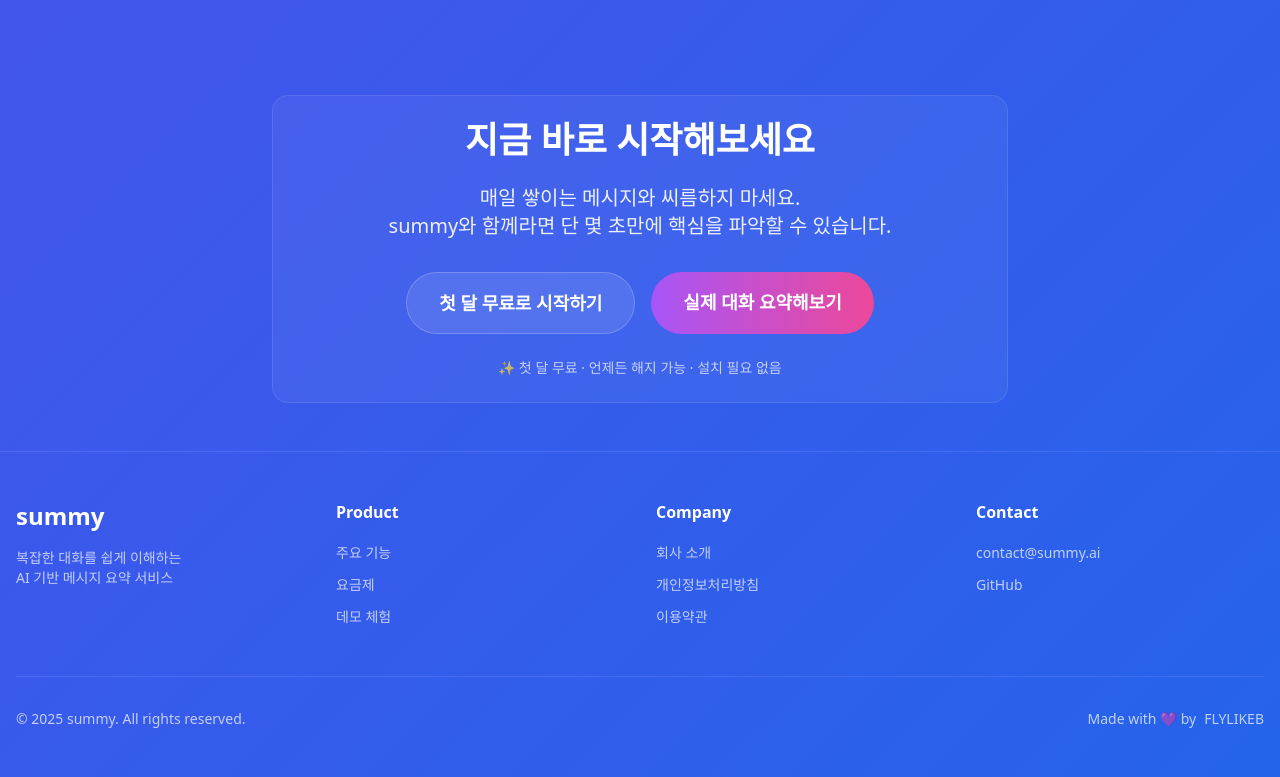
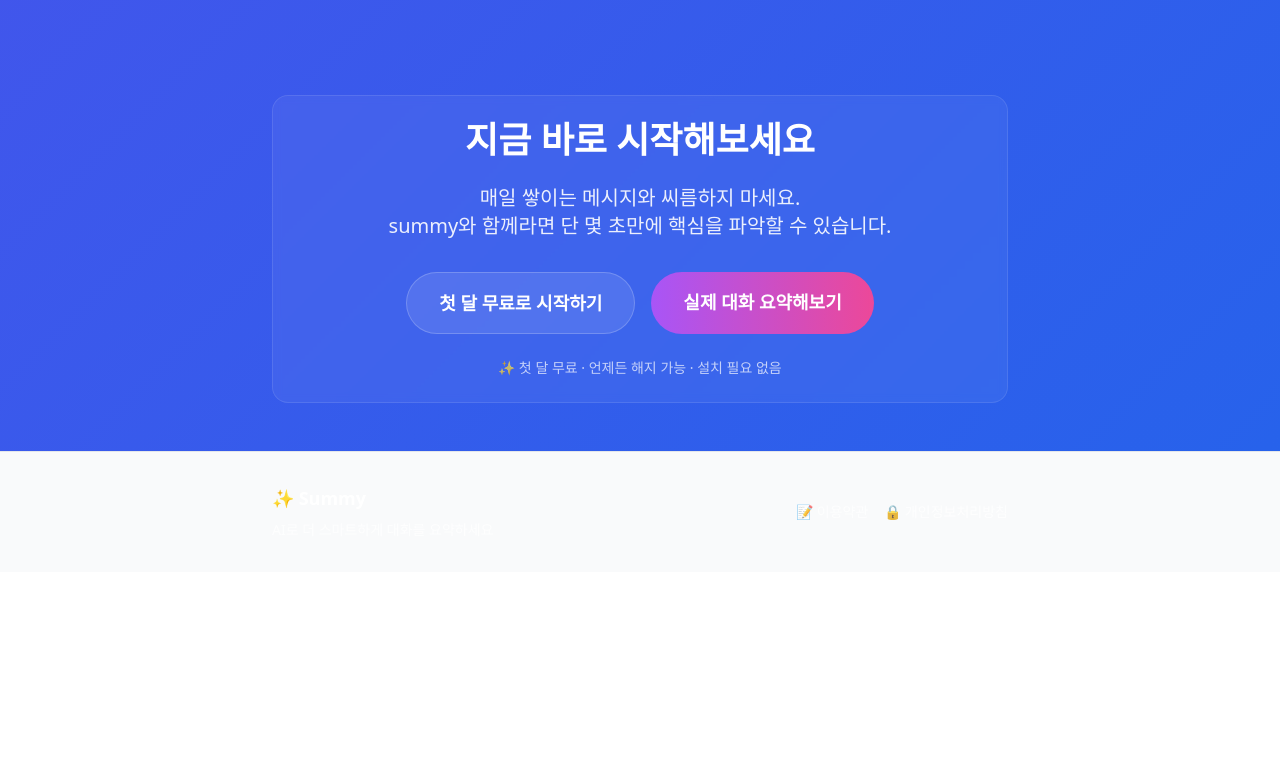
Before and after one commit to FLYLIKEB/summy, a Next.js app: page / in a window 1280 px wide. Shown: the part 3984-4761 px from the top of the page. After the commit the page ends 4556 px from the top, so only its background shows below. Built offline with nearby package versions, Linux system fonts and the light colour scheme.

Commit message:
feat: Features, Footer 컴포넌트 디자인 개선 및 HowItWorks 컴포넌트 추가

```diff
--- a/components/Features.tsx
+++ b/components/Features.tsx
@@ -5,12 +5,12 @@
     <section>
       <div className="section-container">
         <h2 className="section-title">
-          어떤 대화든 요약해드려요
+          💬 어떤 대화든 요약해드려요
         </h2>
         <div className="card">
           <div className="space-y-6">
             <div className="card">
-              <h3 className="font-bold text-lg sm:text-xl mb-3">카카오톡, 라인, 슬랙 등 다양한 메신저 지원</h3>
+              <h3 className="font-bold text-lg sm:text-xl mb-3">📱 카카오톡, 라인, 슬랙 등 다양한 메신저 지원</h3>
               <p className="text-sm sm:text-base opacity-90">
                 카카오톡, 라인, 슬랙 등 다양한 메신저의 대화를 지원해요.
                 긴 시간 동안 오간 수많은 메시지도 단 몇 초 만에 핵심만 쏙 뽑아드립니다.
@@ -25,14 +25,14 @@
               </div>
             </div>
             <div className="card">
-              <h3 className="font-bold text-lg sm:text-xl mb-3">AI가 이해하는 요약</h3>
+              <h3 className="font-bold text-lg sm:text-xl mb-3">🤖 AI가 이해하는 요약</h3>
               <p className="text-sm sm:text-base opacity-90">
                 단순히 키워드만 추출하는 것이 아니라, AI가 대화의 맥락을 이해하고
                 중요한 내용을 정확하게 요약해드려요.
               </p>
             </div>
             <div className="card">
-              <h3 className="font-bold text-lg sm:text-xl mb-3">실시간 요약</h3>
+              <h3 className="font-bold text-lg sm:text-xl mb-3">⚡ 실시간 요약</h3>
               <p className="text-sm sm:text-base opacity-90">
                 대화가 진행되는 동안 실시간으로 요약이 업데이트되어
                 중요한 내용을 놓치지 않아요.
--- a/components/Footer.tsx
+++ b/components/Footer.tsx
@@ -3,104 +3,22 @@
 
 export default function Footer() {
   return (
-    <footer className="border-t border-white border-opacity-10">
-      <div className="container mx-auto px-4 py-8 sm:py-12">
-        <div className="grid grid-cols-2 sm:grid-cols-4 gap-6 sm:gap-8">
-          {/* Brand */}
-          <div className="col-span-2 sm:col-span-1 space-y-3 sm:space-y-4">
-            <h3 className="text-xl sm:text-2xl font-bold">summy</h3>
-            <p className="text-xs sm:text-sm opacity-70">
-              복잡한 대화를 쉽게 이해하는<br />
-              AI 기반 메시지 요약 서비스
+    <footer className="bg-gray-50 border-t">
+      <div className="section-container py-8">
+        <div className="flex flex-col sm:flex-row justify-between items-center gap-4">
+          <div className="text-center sm:text-left">
+            <h3 className="font-bold text-lg mb-2">✨ Summy</h3>
+            <p className="text-sm opacity-80">
+              AI로 더 스마트하게 대화를 요약하세요
             </p>
           </div>
-
-          {/* Product */}
-          <div className="space-y-3 sm:space-y-4">
-            <h4 className="font-bold text-sm sm:text-base">Product</h4>
-            <ul className="space-y-2">
-              <li>
-                <Link href="#features" className="text-xs sm:text-sm opacity-70 hover:opacity-100">
-                  주요 기능
-                </Link>
-              </li>
-              <li>
-                <Link href="#pricing" className="text-xs sm:text-sm opacity-70 hover:opacity-100">
-                  요금제
-                </Link>
-              </li>
-              <li>
-                <Link href="#demo" className="text-xs sm:text-sm opacity-70 hover:opacity-100">
-                  데모 체험
-                </Link>
-              </li>
-            </ul>
-          </div>
-
-          {/* Company */}
-          <div className="space-y-3 sm:space-y-4">
-            <h4 className="font-bold text-sm sm:text-base">Company</h4>
-            <ul className="space-y-2">
-              <li>
-                <Link href="/about" className="text-xs sm:text-sm opacity-70 hover:opacity-100">
-                  회사 소개
-                </Link>
-              </li>
-              <li>
-                <Link href="/privacy" className="text-xs sm:text-sm opacity-70 hover:opacity-100">
-                  개인정보처리방침
-                </Link>
-              </li>
-              <li>
-                <Link href="/terms" className="text-xs sm:text-sm opacity-70 hover:opacity-100">
-                  이용약관
-                </Link>
-              </li>
-            </ul>
-          </div>
-
-          {/* Contact */}
-          <div className="col-span-2 sm:col-span-1 space-y-3 sm:space-y-4">
-            <h4 className="font-bold text-sm sm:text-base">Contact</h4>
-            <ul className="space-y-2">
-              <li>
-                <a
-                  href="mailto:contact@summy.ai"
-                  className="text-xs sm:text-sm opacity-70 hover:opacity-100"
-                >
-                  contact@summy.ai
-                </a>
-              </li>
-              <li>
-                <a
-                  href="https://github.com/FLYLIKEB/summy"
-                  target="_blank"
-                  rel="noopener noreferrer"
-                  className="text-xs sm:text-sm opacity-70 hover:opacity-100"
-                >
-                  GitHub
-                </a>
-              </li>
-            </ul>
-          </div>
-        </div>
-
-        <div className="mt-8 sm:mt-12 pt-6 sm:pt-8 border-t border-white border-opacity-10">
-          <div className="flex flex-col sm:flex-row justify-between items-center gap-3 sm:gap-4">
-            <p className="text-xs sm:text-sm opacity-70">
-              © 2025 summy. All rights reserved.
-            </p>
-            <div className="flex items-center gap-2 text-xs sm:text-sm opacity-70">
-              <span>Made with 💜 by</span>
-              <a
-                href="https://github.com/FLYLIKEB"
-                target="_blank"
-                rel="noopener noreferrer"
-                className="hover:opacity-100"
-              >
-                FLYLIKEB
-              </a>
-            </div>
+          <div className="flex gap-4">
+            <a href="#" className="text-sm opacity-80 hover:opacity-100 transition-opacity">
+              📝 이용약관
+            </a>
+            <a href="#" className="text-sm opacity-80 hover:opacity-100 transition-opacity">
+              🔒 개인정보처리방침
+            </a>
           </div>
         </div>
       </div>
--- /dev/null
+++ b/components/HowItWorks.tsx
@@ -0,0 +1,50 @@
+import React from 'react'
+
+export default function HowItWorks() {
+  return (
+    <section>
+      <div className="section-container">
+        <h2 className="section-title">
+          🎯 이렇게 사용하세요
+        </h2>
+        <div className="card">
+          <div className="space-y-8">
+            <div className="flex flex-col sm:flex-row items-start gap-4">
+              <div className="flex-shrink-0 w-12 h-12 rounded-full bg-primary/10 flex items-center justify-center text-2xl">
+                1️⃣
+              </div>
+              <div>
+                <h3 className="font-bold text-lg sm:text-xl mb-2">💬 대화 내역 업로드</h3>
+                <p className="text-sm sm:text-base opacity-90">
+                  카카오톡, 라인, 슬랙 등에서 내보낸 대화 내역을 업로드하세요.
+                </p>
+              </div>
+            </div>
+            <div className="flex flex-col sm:flex-row items-start gap-4">
+              <div className="flex-shrink-0 w-12 h-12 rounded-full bg-primary/10 flex items-center justify-center text-2xl">
+                2️⃣
+              </div>
+              <div>
+                <h3 className="font-bold text-lg sm:text-xl mb-2">✨ AI 분석</h3>
+                <p className="text-sm sm:text-base opacity-90">
+                  AI가 대화 내용을 분석하고 중요한 내용을 추출합니다.
+                </p>
+              </div>
+            </div>
+            <div className="flex flex-col sm:flex-row items-start gap-4">
+              <div className="flex-shrink-0 w-12 h-12 rounded-full bg-primary/10 flex items-center justify-center text-2xl">
+                3️⃣
+              </div>
+              <div>
+                <h3 className="font-bold text-lg sm:text-xl mb-2">📝 요약 결과 확인</h3>
+                <p className="text-sm sm:text-base opacity-90">
+                  핵심 내용이 요약된 결과를 확인하고, 필요한 경우 답변을 생성할 수 있습니다.
+                </p>
+              </div>
+            </div>
+          </div>
+        </div>
+      </div>
+    </section>
+  )
+}
```
